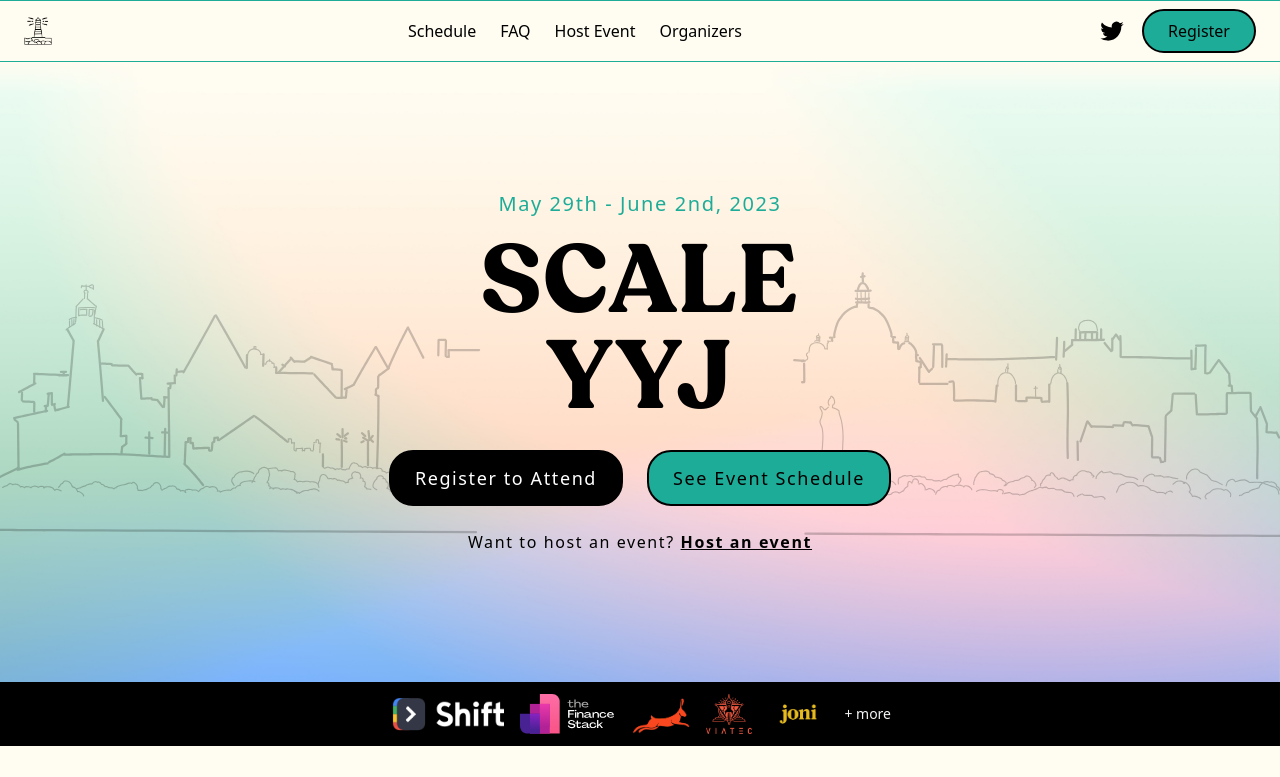
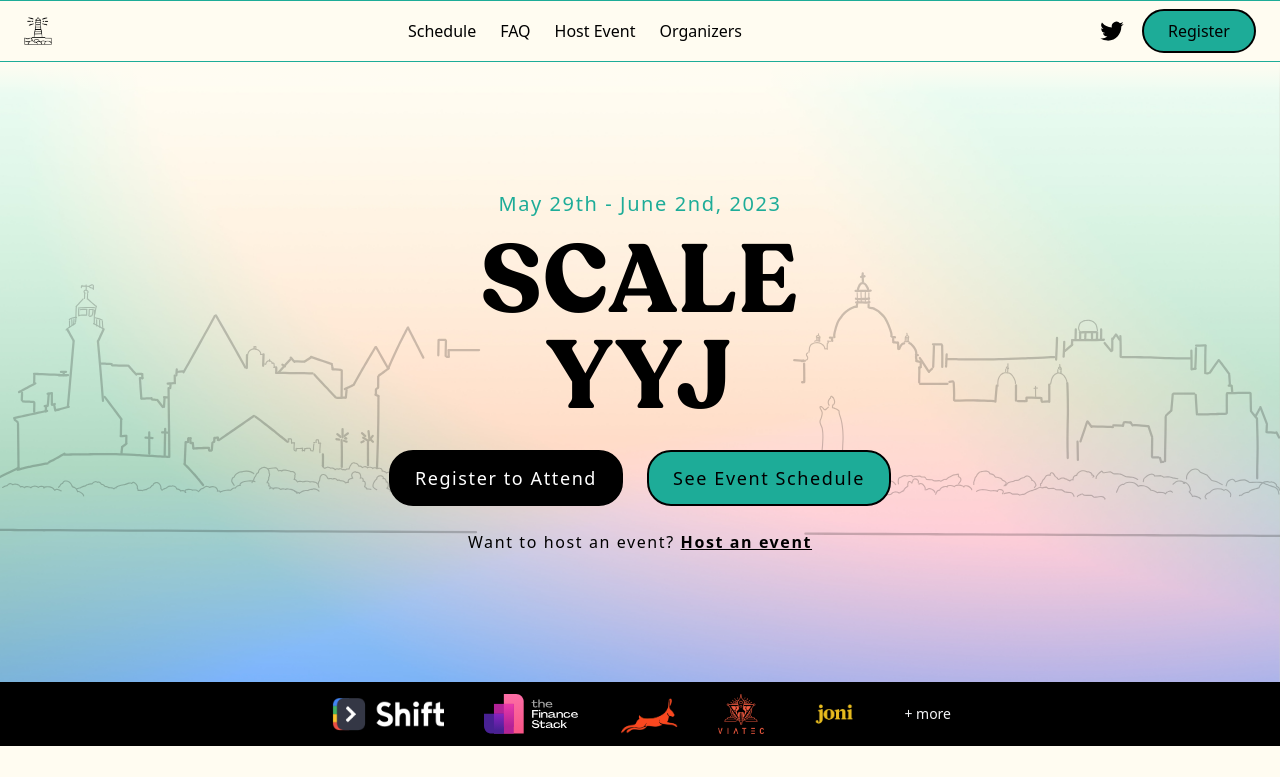
Before and after one commit to CastleClock/victoria_tech_week, a Next.js app: page / in a window 1280 px wide. Shown: the top 777 px of the page. Built offline with nearby package versions, Linux system fonts and the light colour scheme; a web font is replaced by a local one.

Commit message:
added new shift logo and added spacing for logos

```diff
--- a/components/panel/logos.jsx
+++ b/components/panel/logos.jsx
@@ -24,7 +24,7 @@ const HOSTS = [
 ];
 export default function Logos() {
   return (
-    <div className="bg-black flex flex-row  justify-center items-center py-3 gap-4 relative">
+    <div className="bg-black flex flex-row  justify-center items-center py-3 gap-10 relative w-full">
       {HOSTS.map((host, i) => (
         <Link key={i} href={host.url} target="_blank" rel="noreferrer">
           <img src={host.src} className="h-10 w-auto" alt="host logo" />
```
